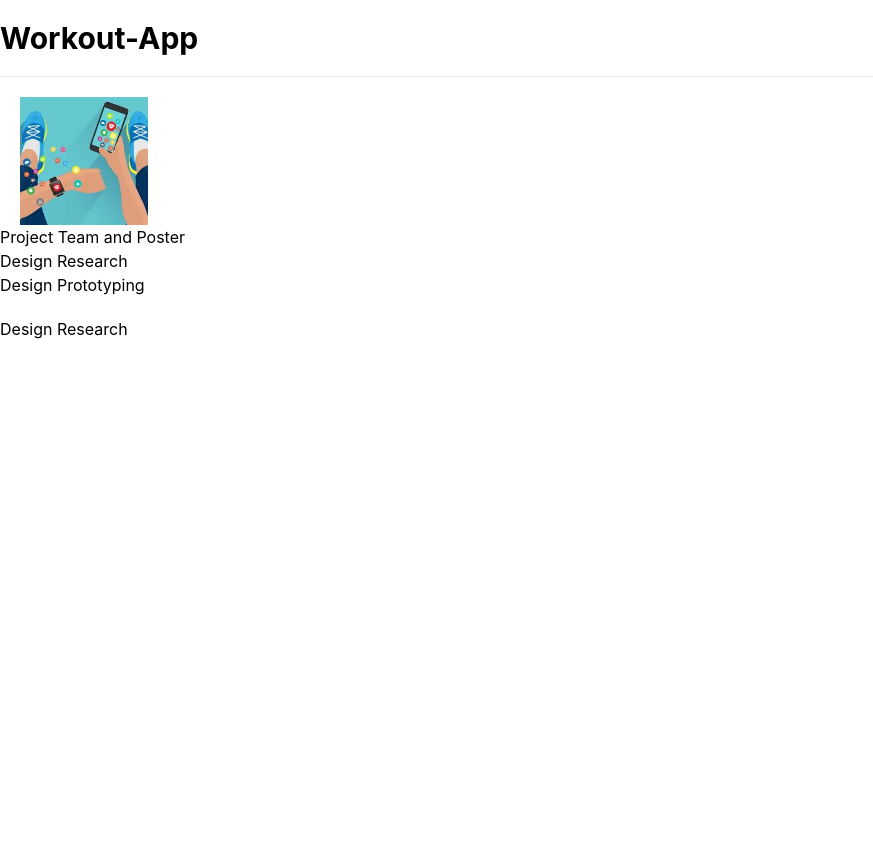
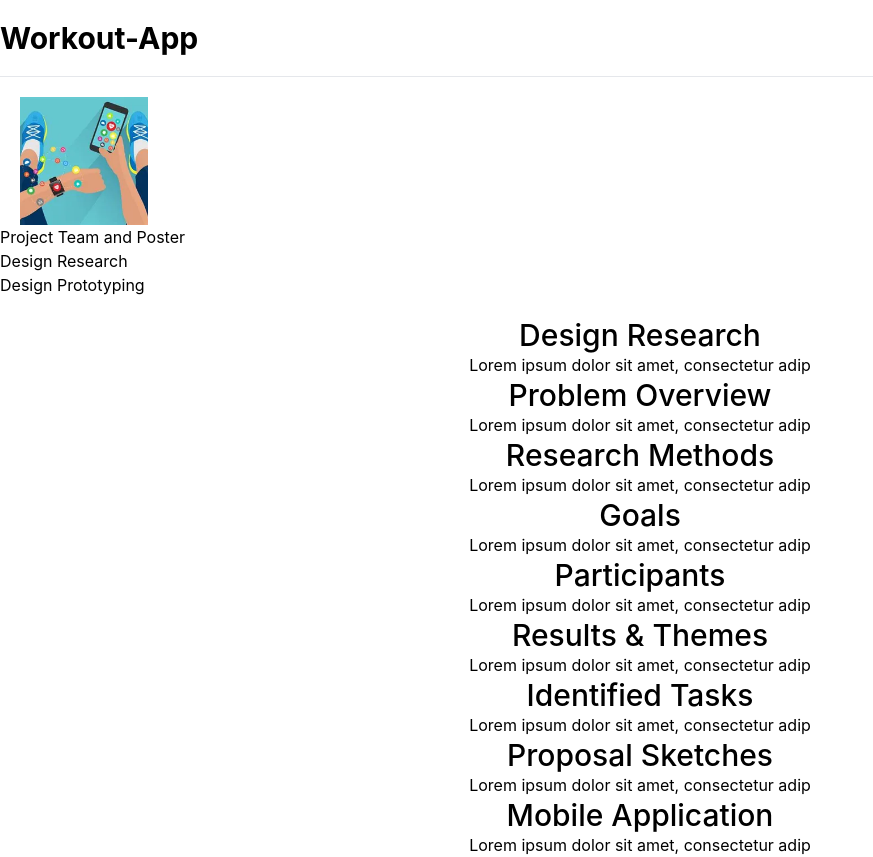
Before and after one commit to michaelsatumba/workout-app, a Next.js app: page /Research in a window 1280 px wide. Shown: the whole page, without its empty margins (0-873 px from the left). Before the commit the page ends 800 px from the top, so only its background shows below. Built offline with nearby package versions, Linux system fonts and the light colour scheme.

Commit message:
lorem ipsum

```diff
--- a/components/Gallery.js
+++ b/components/Gallery.js
@@ -28,7 +28,7 @@ function Gallery() {
 							objectFit="cover"
 						/>
 					</div>
-					<p>Person 1</p>
+					<p>Person 2</p>
 				</div>
 				<div>
 					<div className="h-20 w-20 relative">
@@ -39,7 +39,7 @@ function Gallery() {
 							objectFit="cover"
 						/>
 					</div>
-					<p>Person 1</p>
+					<p>Person 3</p>
 				</div>
 				<div>
 					<div className="h-20 w-20 relative">
@@ -50,7 +50,7 @@ function Gallery() {
 							objectFit="cover"
 						/>
 					</div>
-					<p>Person 1</p>
+					<p>Person 4</p>
 				</div>
 				<div>
 					<div className="h-20 w-20 relative">
@@ -61,7 +61,7 @@ function Gallery() {
 							objectFit="cover"
 						/>
 					</div>
-					<p>Person 1</p>
+					<p>Person 5</p>
 				</div>
 			</div>
 		</div>
--- a/pages/Prototype.js
+++ b/pages/Prototype.js
@@ -8,7 +8,39 @@ function Prototype() {
 			<Header />
 			<NavBar />
 
-			<p>Design Prototyping</p>
+			<div className="flex flex-col items-center">
+				<p className="font-medium text-3xl">Design Prototyping</p>
+
+				<p>Lorem ipsum dolor sit amet, consectetur adip</p>
+
+				<p className="font-medium text-3xl">Solution Overview</p>
+
+				<p>Lorem ipsum dolor sit amet, consectetur adip</p>
+
+				<p className="font-medium text-3xl">Initial Paper Prototype</p>
+
+				<p>Lorem ipsum dolor sit amet, consectetur adip</p>
+
+				<p className="font-medium text-3xl">Testing Process</p>
+
+				<p>Lorem ipsum dolor sit amet, consectetur adip</p>
+
+				<p className="font-medium text-3xl">Participants</p>
+
+				<p>Lorem ipsum dolor sit amet, consectetur adip</p>
+
+				<p className="font-medium text-3xl">Testing Results</p>
+
+				<p>Lorem ipsum dolor sit amet, consectetur adip</p>
+
+				<p className="font-medium text-3xl">Navigation</p>
+
+				<p>Lorem ipsum dolor sit amet, consectetur adip</p>
+
+				<p className="font-medium text-3xl">Digital Mockup</p>
+
+				<p>Lorem ipsum dolor sit amet, consectetur adip</p>
+			</div>
 		</div>
 	);
 }
--- a/pages/Research.js
+++ b/pages/Research.js
@@ -7,7 +7,44 @@ function Research() {
 		<div>
 			<Header />
 			<NavBar />
-			<p>Design Research</p>
+
+			<div className="flex flex-col items-center">
+				<p className="font-medium text-3xl">Design Research</p>
+
+				<p>Lorem ipsum dolor sit amet, consectetur adip</p>
+
+				<p className="font-medium text-3xl">Problem Overview</p>
+
+				<p>Lorem ipsum dolor sit amet, consectetur adip</p>
+
+				<p className="font-medium text-3xl">Research Methods</p>
+
+				<p>Lorem ipsum dolor sit amet, consectetur adip</p>
+
+				<p className="font-medium text-3xl">Goals</p>
+
+				<p>Lorem ipsum dolor sit amet, consectetur adip</p>
+
+				<p className="font-medium text-3xl">Participants</p>
+
+				<p>Lorem ipsum dolor sit amet, consectetur adip</p>
+
+				<p className="font-medium text-3xl">Results & Themes</p>
+
+				<p>Lorem ipsum dolor sit amet, consectetur adip</p>
+
+				<p className="font-medium text-3xl">Identified Tasks</p>
+
+				<p>Lorem ipsum dolor sit amet, consectetur adip</p>
+
+				<p className="font-medium text-3xl">Proposal Sketches</p>
+
+				<p>Lorem ipsum dolor sit amet, consectetur adip</p>
+
+				<p className="font-medium text-3xl">Mobile Application</p>
+
+				<p>Lorem ipsum dolor sit amet, consectetur adip</p>
+			</div>
 		</div>
 	);
 }
```
